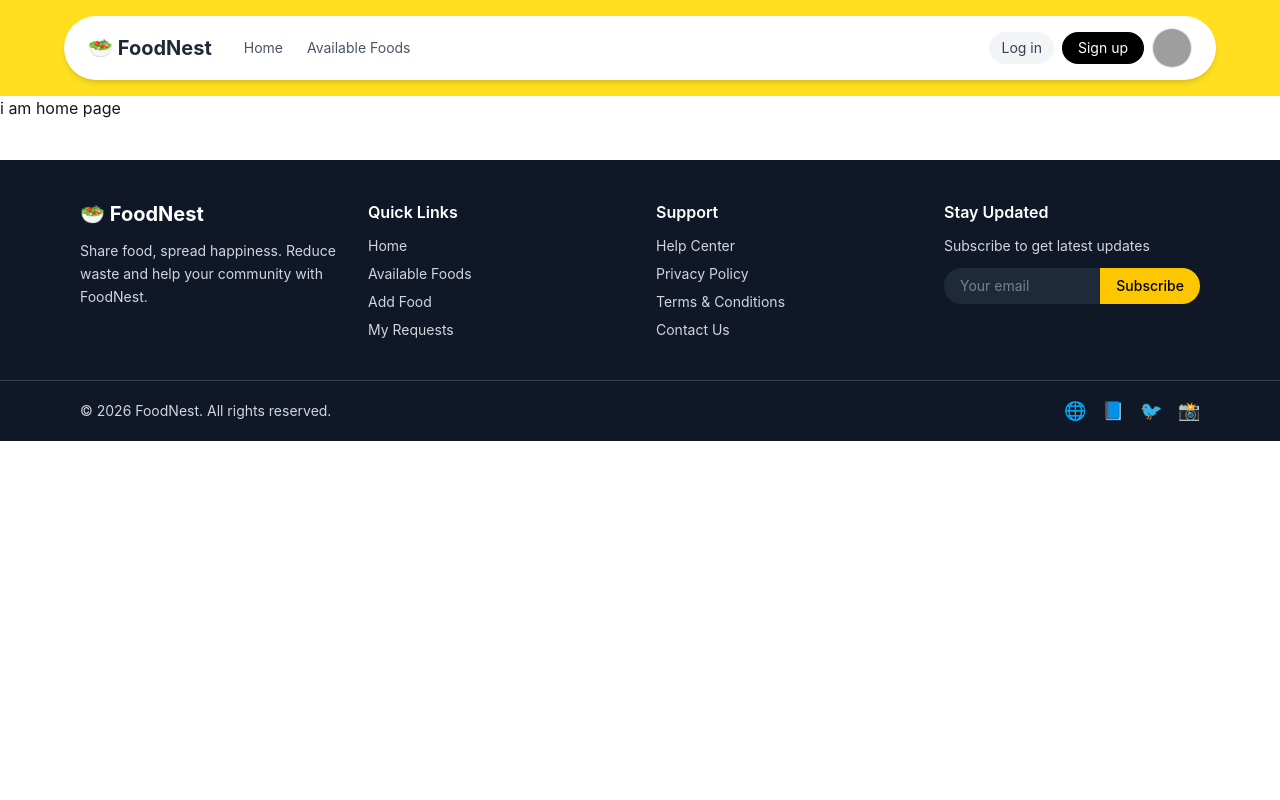
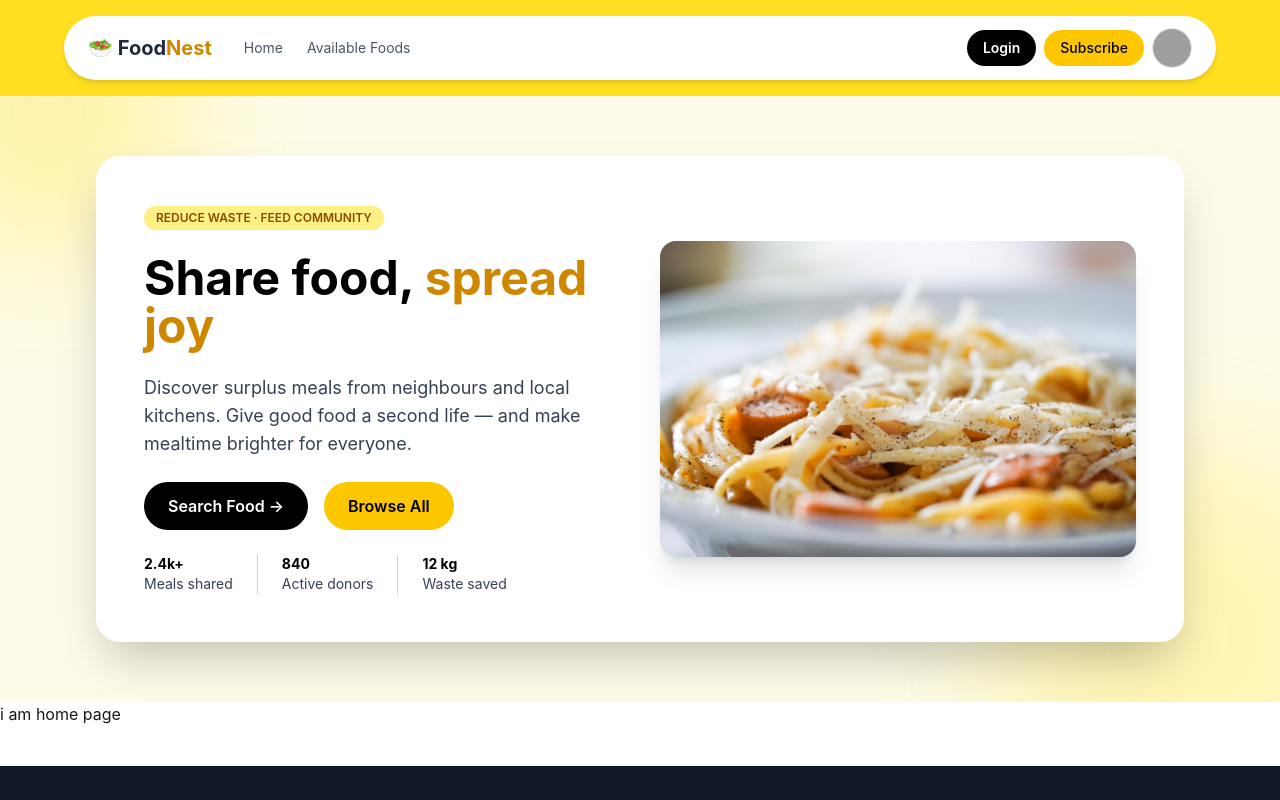
Before and after one commit to nayeem-94/FoodNest-Community-Food-Sharing-Platform, a React (Vite) app: page / in a window 1280 px wide. Shown: the top 800 px of the page. Built offline with nearby package versions, Linux system fonts and the light colour scheme; grey boxes are pictures that could not be loaded.

Commit message:
added the hero section

```diff
--- a/src/Layout/Homelayout.jsx
+++ b/src/Layout/Homelayout.jsx
@@ -4,16 +4,18 @@ import { Outlet } from 'react-router';
 
 import bg from "../assets/bg-pasta2.jpg"
 import Footer from '../components/Footer/Footer';
+import HeroSection from '../pages/Home/HeroSection';
 
 const Homelayout = () => {
     return (
         <div className='container mx-auto '>
-            <div  className=' '>
-                <Header></Header>
-            </div>
 
+            <Header></Header>
+            <HeroSection></HeroSection>
             <Outlet></Outlet>
+
             <Footer></Footer>
+
         </div>
     );
 };
--- a/src/components/Footer/Footer.jsx
+++ b/src/components/Footer/Footer.jsx
@@ -9,7 +9,7 @@ const Footer = () => {
 
                 {/* Logo + Description */}
                 <div>
-                    <h2 className="text-xl font-bold text-white mb-3">🥗 FoodNest</h2>
+                    <h2 className="text-xl font-bold text-white mb-3">🥗 Food<span className="text-yellow-600">Nest</span></h2>
                     <p className="text-sm leading-relaxed">
                         Share food, spread happiness. Reduce waste and help your community with FoodNest.
                     </p>
--- a/src/components/Header/Navber.jsx
+++ b/src/components/Header/Navber.jsx
@@ -4,6 +4,7 @@ import { NavLink } from 'react-router';
 const Navber = () => {
     return (
         <div className="bg-yellow-300 py-3 sm:py-4">
+             {/* <div className="bg-yellow-200/40 py-3 sm:py-4 backdrop-blur-sm"> */}
             <div className="max-w-6xl mx-auto flex items-center justify-between px-2 sm:px-0">
 
                 {/* Main Rounded Container */}
@@ -27,7 +28,7 @@ const Navber = () => {
 
                         <NavLink to="home">
                             <h1 className="text-base sm:text-xl font-bold text-gray-800 whitespace-nowrap">
-                                🥗 FoodNest
+                                🥗 Food<span className="text-yellow-600">Nest</span>
                             </h1>
                         </NavLink>
 
@@ -43,14 +44,15 @@ const Navber = () => {
 
                         <div className="sm:flex items-center gap-2">
                             <NavLink to="/login">
-                                <button className="cursor-pointer px-3 py-1.5 rounded-full bg-gray-100 text-gray-700 text-sm hover:bg-gray-200 transition">
-                                    Log in
+                                <button className="cursor-pointer px-4 py-2 rounded-full bg-black text-white text-sm font-semibold hover:bg-gray-800 transition">
+                                    Login
                                 </button>
                             </NavLink>
 
                             <NavLink to="/signup">
-                                <button className="cursor-pointer px-4 py-1.5 rounded-full bg-black text-white text-sm hover:bg-gray-800 transition">
-                                    Sign up
+
+                                <button className="cursor-pointer bg-yellow-400 rounded-full text-black px-4 py-2 text-sm font-medium hover:bg-yellow-300 transition">
+                                    Subscribe
                                 </button>
                             </NavLink>
                         </div>
@@ -66,7 +68,7 @@ const Navber = () => {
                             </div>
                             <ul
                                 tabIndex={-1}
-                                className="menu menu-sm dropdown-content bg-white rounded-2xl z-1 mt-3 w-52 p-2 shadow-lg">
+                                className="menu menu-sm dropdown-content bg-white rounded-2xl z-50 mt-3 w-52 p-2 shadow-lg">
                                 <li><a>👤 Profile</a></li>
                                 <li><a>➕ Add Food</a></li>
                                 <li><a>📦 Manage My Foods</a></li>
--- /dev/null
+++ b/src/pages/Home/HeroSection.jsx
@@ -0,0 +1,74 @@
+import React from 'react';
+import heroImage from '../../assets/bg-pasta.jpg'; // Replace with your own image
+
+const HeroSection = () => {
+    return (
+        <section className="relative bg-yellow-50 overflow-hidden py-15">
+            {/* Floating blobs */}
+            <div className="absolute -top-32 -left-24 w-72 h-72 bg-yellow-300 rounded-full opacity-30 filter blur-3xl pointer-events-none"></div>
+            <div className="absolute -bottom-32 -right-24 w-96 h-96 bg-yellow-300 rounded-full opacity-25 filter blur-3xl pointer-events-none"></div>
+
+            <div className="max-w-6xl mx-auto px-4 sm:px-6 lg:px-8">
+                {/* White Card */}
+                <div className="bg-white rounded-3xl shadow-2xl flex flex-col-reverse lg:flex-row items-center gap-10 p-8 sm:p-12 relative z-10">
+
+                    {/* Left: Text */}
+                    <div className="flex-1 text-center lg:text-left space-y-6">
+                        <div className="inline-flex items-center gap-2 bg-yellow-200 text-yellow-800 px-3 py-1 rounded-full text-xs font-semibold uppercase">
+                            Reduce waste · Feed community
+                        </div>
+
+                        <h1 className="text-3xl sm:text-4xl lg:text-5xl font-bold text-black">
+                            Share food, <span className="text-yellow-600">spread joy</span>
+                        </h1>
+
+                        <p className="text-gray-700 text-base sm:text-lg lg:text-lg max-w-md">
+                            Discover surplus meals from neighbours and local kitchens. Give good food a second life — and make mealtime brighter for everyone.
+                        </p>
+
+                        <div className="flex justify-center lg:justify-start gap-4 mt-4">
+                            <button className="px-6 py-3 bg-black text-white rounded-full font-semibold hover:bg-gray-800 transition transform hover:-translate-y-1 hover:scale-105">
+                                Search Food →
+                            </button>
+                            <button className="px-6 py-3 bg-yellow-400 text-black rounded-full font-semibold hover:bg-yellow-300 transition transform hover:-translate-y-1 hover:scale-105">
+                                Browse All
+                            </button>
+                        </div>
+
+                        {/* Simple stats */}
+                        <div className="flex gap-6 mt-6 justify-center lg:justify-start text-sm text-gray-700">
+                            <div className="flex flex-col">
+                                <span className="font-bold text-black">2.4k+</span>
+                                Meals shared
+                            </div>
+                            <div className="w-px bg-yellow-300"></div>
+                            <div className="flex flex-col">
+                                <span className="font-bold text-black">840</span>
+                                Active donors
+                            </div>
+                            <div className="w-px bg-yellow-300"></div>
+                            <div className="flex flex-col">
+                                <span className="font-bold text-black">12 kg</span>
+                                Waste saved
+                            </div>
+                        </div>
+                    </div>
+
+                    {/* Right: Image */}
+                    <div className="flex-1 relative">
+                        <div className="rounded-2xl overflow-hidden shadow-xl">
+                            <img
+                                src={heroImage}
+                                alt="Delicious food"
+                                className="w-full h-full object-cover"
+                            />
+                        </div>
+                    </div>
+
+                </div>
+            </div>
+        </section>
+    );
+};
+
+export default HeroSection;
```
